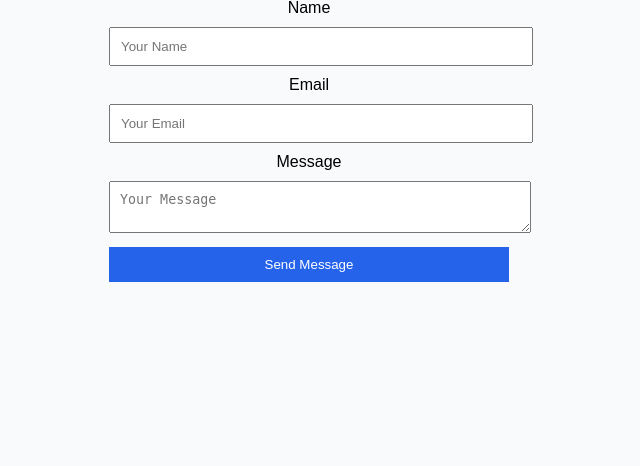
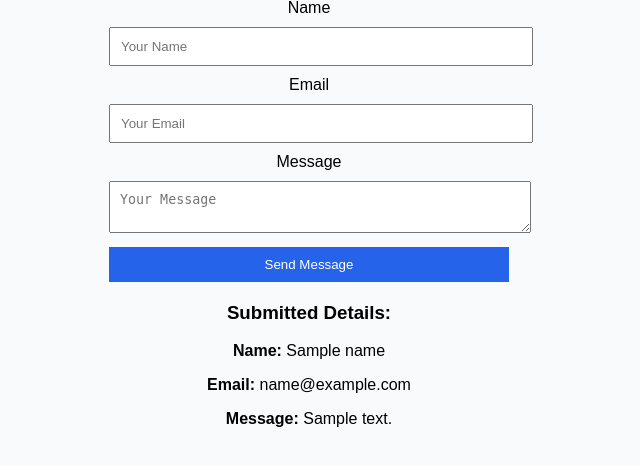
Before and after one commit to priyakumari2105/portfolio-website, a Flask app: template templates/contact.html in a window 1280 px wide. Shown: the part 207-673 px from the top of the page, without its empty margins (331-971 px from the left). Run offline with Flask 3, Linux system fonts and the light colour scheme; the template is opened without the code that fills it: most values are stand-ins (such as "Sample title", 1, 10 or a date in 2020).

Commit message:
final contact display fix

```diff
--- a/app.py
+++ b/app.py
@@ -3,23 +3,28 @@ import sqlite3
 
 app = Flask(__name__)
 
+# Home page
 @app.route('/')
 def home():
     return render_template('index.html')
 
+# Contact page
 @app.route('/contact')
 def contact():
     return render_template('contact.html')
 
+# Form submission
 @app.route('/submit', methods=['POST'])
 def submit():
     name = request.form['name']
     email = request.form['email']
     message = request.form['message']
 
+    # Connect to database
     conn = sqlite3.connect('database.db')
     cursor = conn.cursor()
 
+    # Create table if not exists
     cursor.execute('''
         CREATE TABLE IF NOT EXISTS contacts (
             id INTEGER PRIMARY KEY AUTOINCREMENT,
@@ -29,13 +34,24 @@ def submit():
         )
     ''')
 
-    cursor.execute("INSERT INTO contacts (name, email, message) VALUES (?, ?, ?)",
-                   (name, email, message))
+    # Insert data
+    cursor.execute(
+        "INSERT INTO contacts (name, email, message) VALUES (?, ?, ?)",
+        (name, email, message)
+    )
 
     conn.commit()
     conn.close()
 
-    return "Message Saved Successfully!"
+    # ✅ SHOW BOTH SUCCESS + DATA
+    return render_template(
+        'contact.html',
+        name=name,
+        email=email,
+        message=message,
+        success=True
+    )
+
+# Run app
 if __name__ == "__main__":
     app.run(debug=True)
-    # testing git update
--- a/templates/contact.html
+++ b/templates/contact.html
@@ -31,6 +31,24 @@
 
       <button type="submit">Send Message</button>
     </form>
+
+    <!-- ✅ SUCCESS MESSAGE -->
+    {% if success %}
+      <h3 style="color: green; margin-top: 20px;">
+        Message Saved Successfully!
+      </h3>
+    {% endif %}
+
+    <!-- ✅ DISPLAY SUBMITTED DATA -->
+    {% if name %}
+      <div style="margin-top: 20px;">
+        <h3>Submitted Details:</h3>
+        <p><b>Name:</b> {{ name }}</p>
+        <p><b>Email:</b> {{ email }}</p>
+        <p><b>Message:</b> {{ message }}</p>
+      </div>
+    {% endif %}
+
   </section>
 
 </body>
```
